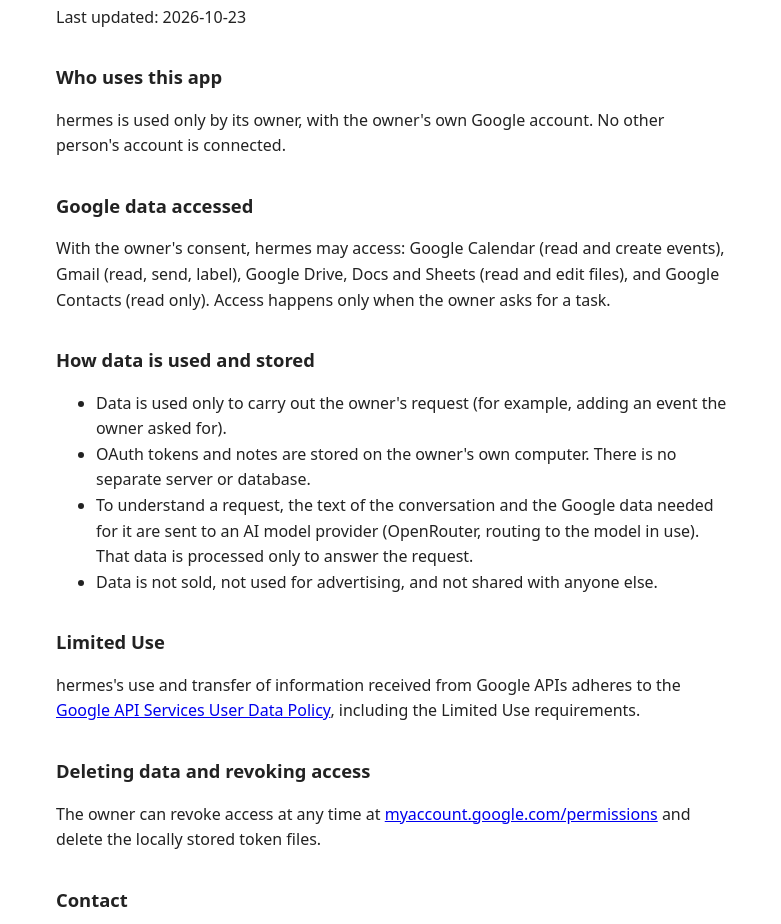
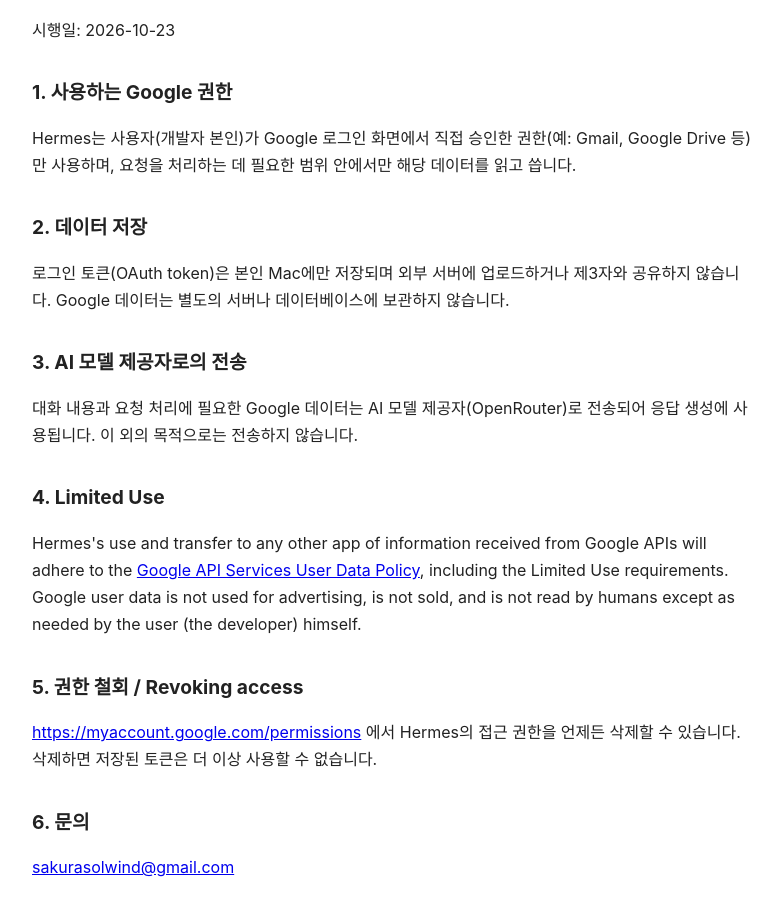
Before and after one commit to Sakurayuki89/hermes-app, a plain HTML site: page privacy.html in a window 1280 px wide. Shown: the part 128-1052 px from the top of the page, without its empty margins (248-1029 px from the left). Drawn offline with Linux system fonts and the light colour scheme.

Commit message:
Add files via upload

```diff
--- a/privacy.html
+++ b/privacy.html
@@ -1,23 +1,14 @@
-<!doctype html>
-<html lang="en"><head><meta charset="utf-8"><meta name="viewport" content="width=device-width,initial-scale=1"><title>hermes — Privacy Policy</title><link rel="stylesheet" href="style.css"></head><body>
-<nav><a href="./">Home</a><a href="privacy.html">Privacy Policy</a><a href="terms.html">Terms of Service</a></nav>
-<h1>Privacy Policy</h1>
-<p>Last updated: 2026-10-23</p>
-<h2>Who uses this app</h2>
-<p>hermes is used only by its owner, with the owner's own Google account. No other person's account is connected.</p>
-<h2>Google data accessed</h2>
-<p>With the owner's consent, hermes may access: Google Calendar (read and create events), Gmail (read, send, label), Google Drive, Docs and Sheets (read and edit files), and Google Contacts (read only). Access happens only when the owner asks for a task.</p>
-<h2>How data is used and stored</h2>
-<ul>
-<li>Data is used only to carry out the owner's request (for example, adding an event the owner asked for).</li>
-<li>OAuth tokens and notes are stored on the owner's own computer. There is no separate server or database.</li>
-<li>To understand a request, the text of the conversation and the Google data needed for it are sent to an AI model provider (OpenRouter, routing to the model in use). That data is processed only to answer the request.</li>
-<li>Data is not sold, not used for advertising, and not shared with anyone else.</li>
-</ul>
-<h2>Limited Use</h2>
-<p>hermes's use and transfer of information received from Google APIs adheres to the <a href="https://developers.google.com/terms/api-services-user-data-policy">Google API Services User Data Policy</a>, including the Limited Use requirements.</p>
-<h2>Deleting data and revoking access</h2>
-<p>The owner can revoke access at any time at <a href="https://myaccount.google.com/permissions">myaccount.google.com/permissions</a> and delete the locally stored token files.</p>
-<h2>Contact</h2>
-<p>sakurasolwind@gmail.com</p>
-</body></html>
+<!doctype html><html lang="ko"><head><meta charset="utf-8"><meta name="viewport" content="width=device-width,initial-scale=1"><title>Hermes Privacy Policy</title><style>body{font-family:-apple-system,"Apple SD Gothic Neo",Segoe UI,sans-serif;max-width:720px;margin:40px auto;padding:0 16px;line-height:1.7;color:#222}h1{font-size:1.6rem}h2{font-size:1.2rem;margin-top:2rem}nav a{margin-right:12px}</style></head><body><nav><a href="index.html">Home</a><a href="privacy.html">Privacy Policy</a><a href="terms.html">Terms of Service</a></nav><h1>개인정보처리방침 (Privacy Policy)</h1>
+<p>시행일: 2026-10-23</p>
+<h2>1. 사용하는 Google 권한</h2>
+<p>Hermes는 사용자(개발자 본인)가 Google 로그인 화면에서 직접 승인한 권한(예: Gmail, Google Drive 등)만 사용하며, 요청을 처리하는 데 필요한 범위 안에서만 해당 데이터를 읽고 씁니다.</p>
+<h2>2. 데이터 저장</h2>
+<p>로그인 토큰(OAuth token)은 본인 Mac에만 저장되며 외부 서버에 업로드하거나 제3자와 공유하지 않습니다. Google 데이터는 별도의 서버나 데이터베이스에 보관하지 않습니다.</p>
+<h2>3. AI 모델 제공자로의 전송</h2>
+<p>대화 내용과 요청 처리에 필요한 Google 데이터는 AI 모델 제공자(OpenRouter)로 전송되어 응답 생성에 사용됩니다. 이 외의 목적으로는 전송하지 않습니다.</p>
+<h2>4. Limited Use</h2>
+<p>Hermes's use and transfer to any other app of information received from Google APIs will adhere to the <a href="https://developers.google.com/terms/api-services-user-data-policy#limited-use">Google API Services User Data Policy</a>, including the Limited Use requirements. Google user data is not used for advertising, is not sold, and is not read by humans except as needed by the user (the developer) himself.</p>
+<h2>5. 권한 철회 / Revoking access</h2>
+<p><a href="https://myaccount.google.com/permissions">https://myaccount.google.com/permissions</a> 에서 Hermes의 접근 권한을 언제든 삭제할 수 있습니다. 삭제하면 저장된 토큰은 더 이상 사용할 수 없습니다.</p>
+<h2>6. 문의</h2>
+<p><a href="mailto:sakurasolwind@gmail.com">sakurasolwind@gmail.com</a></p></body></html>
```
Also changed, not shown: index.html (+6 -10 lines), terms.html (+12 -13 lines).
